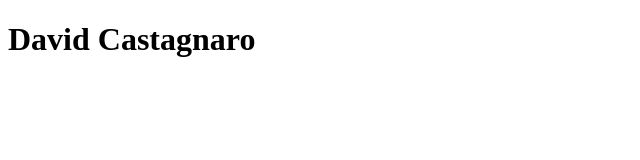
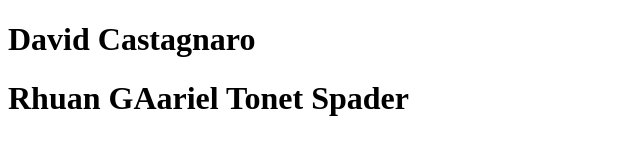
Before and after one commit to davidcebolinha/David-Rhuan, a plain HTML site: page index.html in a window 1280 px wide. Shown: the whole page, without its empty margins (0-640 px from the left). Drawn offline with Linux system fonts and the light colour scheme.

Commit message:
Nome adicionado

```diff
--- a/index.html
+++ b/index.html
@@ -6,5 +6,6 @@
 
     <body>
         <h1>David Castagnaro</h1>
+        <h1>Rhuan GAariel Tonet Spader</h1>
     </body>
 </html>
```
